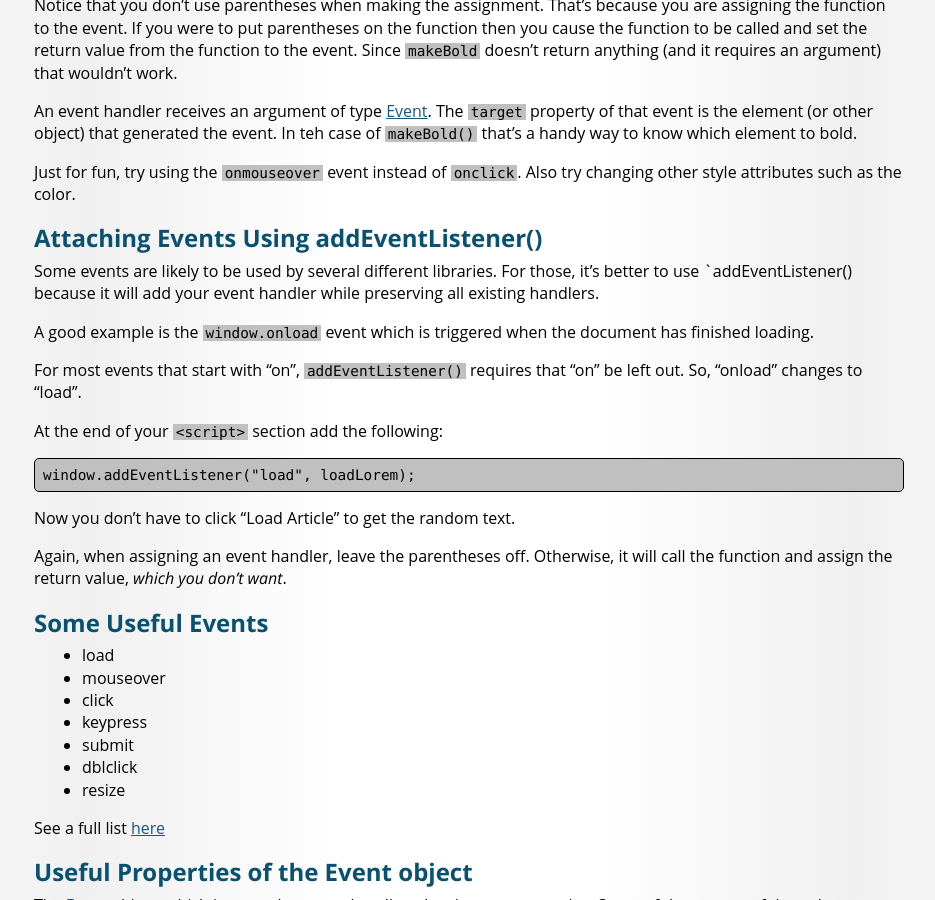
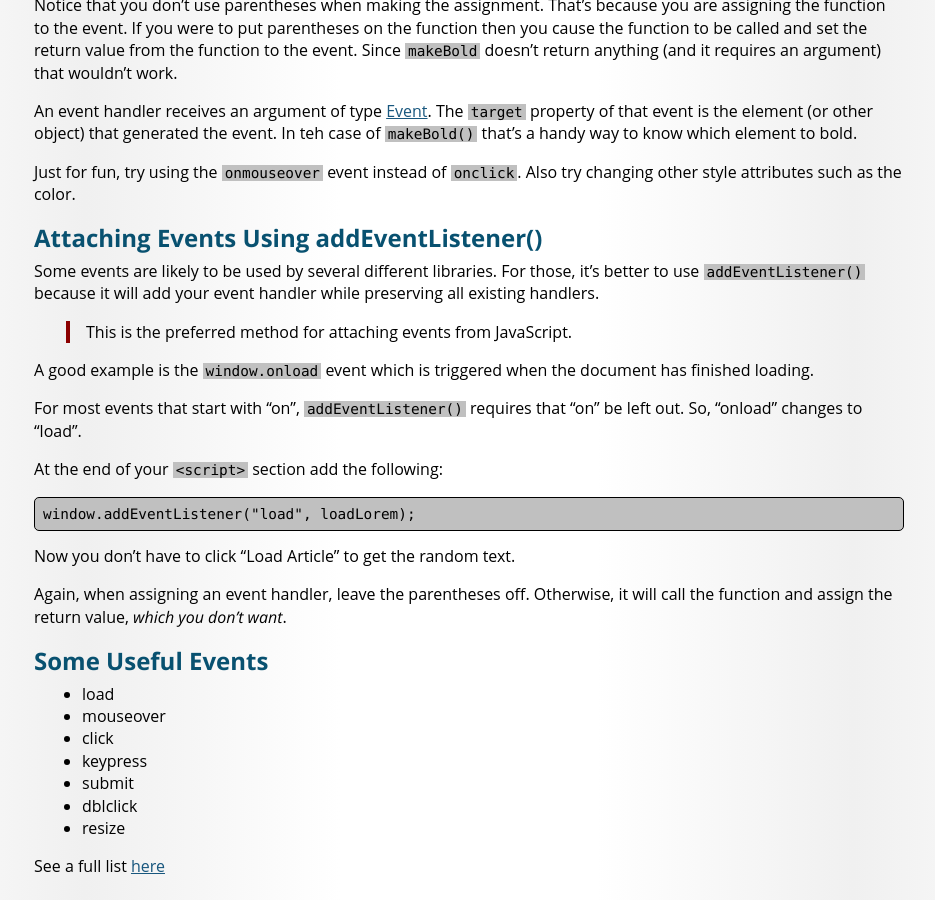
Before and after one commit to BYU-ITC-210/BYU-ITC-210.github.io, a Jekyll site: the page built from S05-JsDomEvents.md, in a window 1280 px wide and 900 px high, scrolled down 1565 px. Shown: the whole window, without its empty margins (171-1106 px from the left). Built offline with Jekyll 4.4.1, drawn with Linux system fonts in a browser that asks for light colours; some web fonts are replaced.

Commit message:
One more JsDomEvents update

```diff
--- a/S05-JsDomEvents.md
+++ b/S05-JsDomEvents.md
@@ -96,7 +96,9 @@ Just for fun, try using the `onmouseover` event instead of `onclick`. Also try c
 
 ## Attaching Events Using addEventListener()
 
-Some events are likely to be used by several different libraries. For those, it's better to use `addEventListener() because it will add your event handler while preserving all existing handlers.
+Some events are likely to be used by several different libraries. For those, it's better to use `addEventListener()` because it will add your event handler while preserving all existing handlers.
+
+> This is the preferred method for attaching events from JavaScript.
 
 A good example is the `window.onload` event which is triggered when the document has finished loading.
 
```
